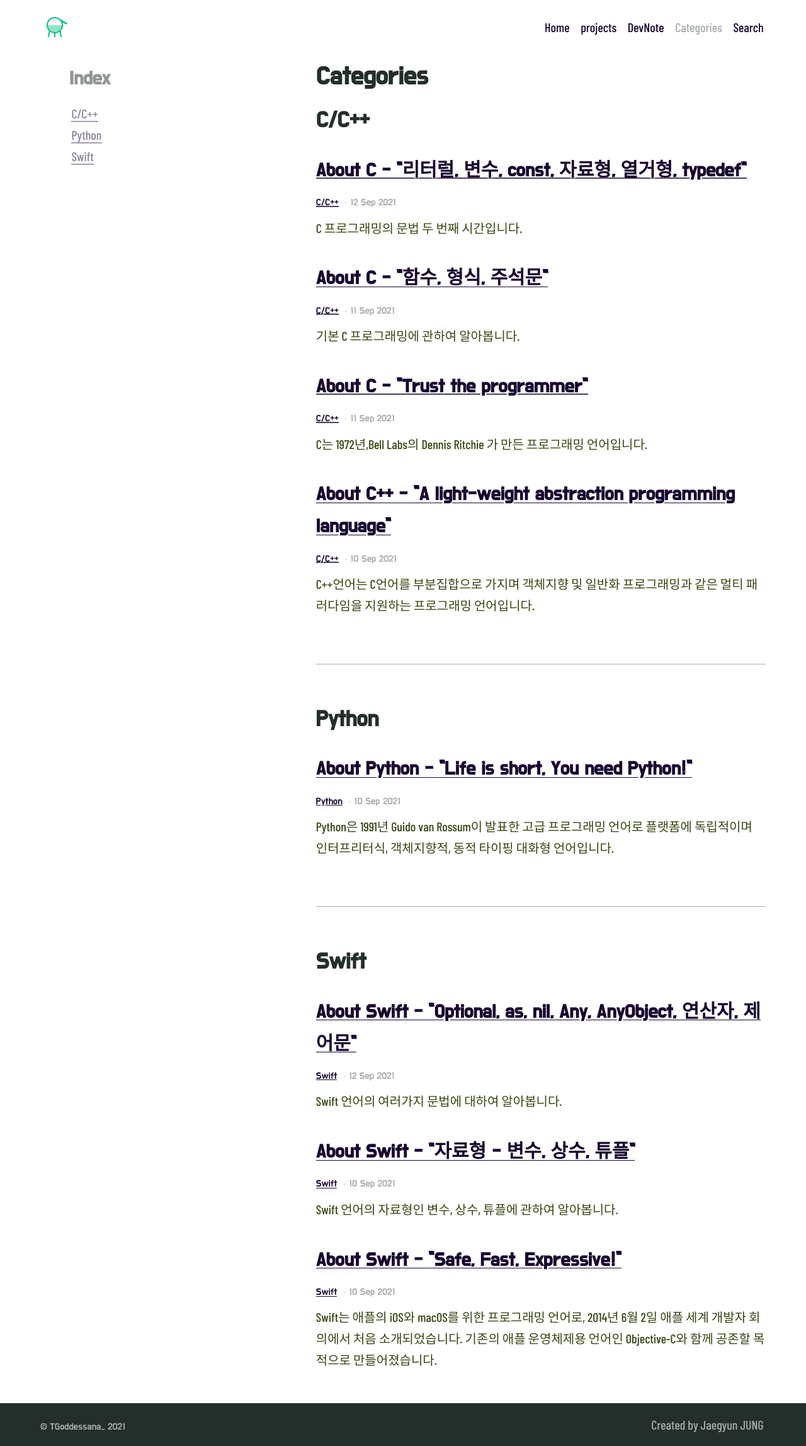
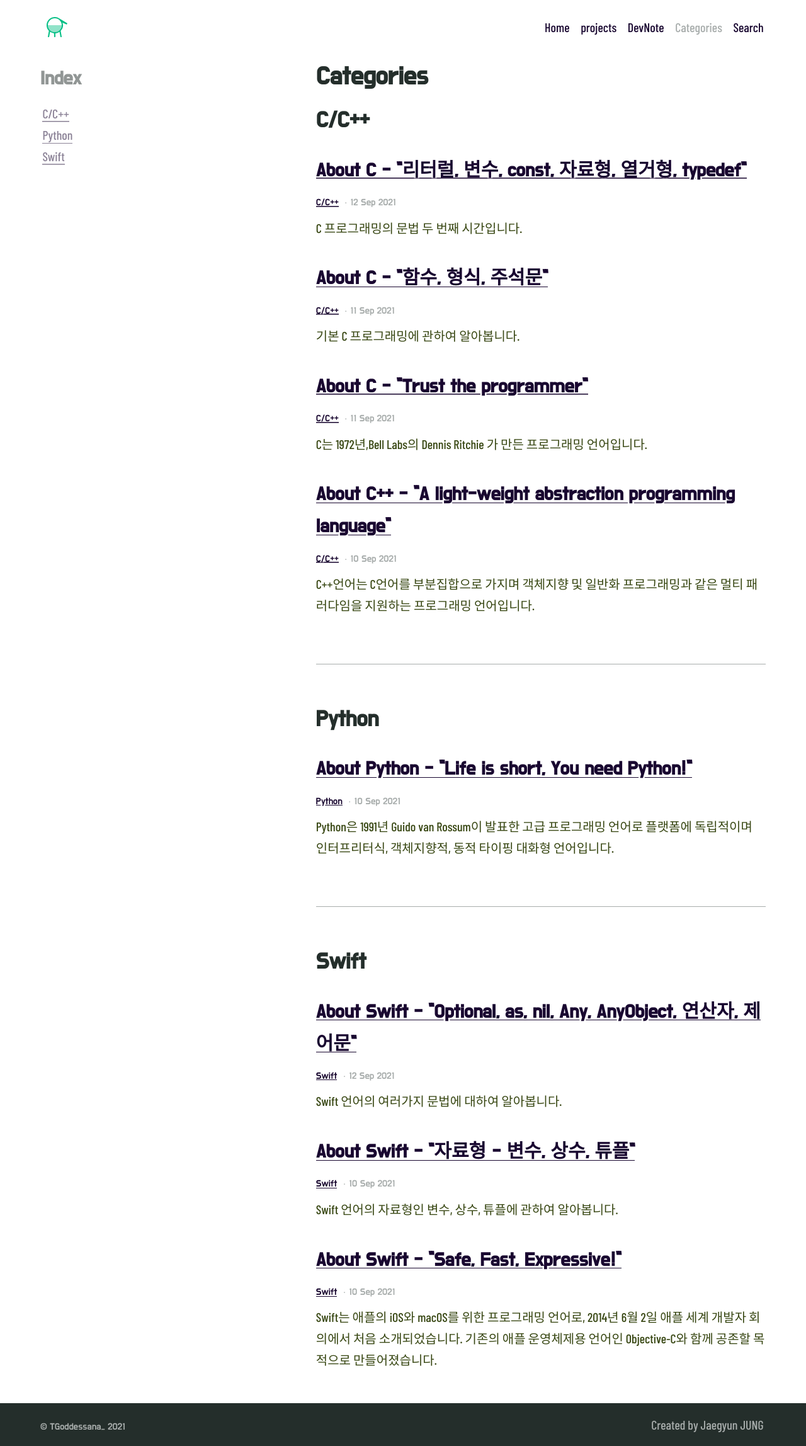
Before and after one commit to daviddarnes/alembic, a Jekyll site: the page built from categories.md, in a window 1280 px wide. Shown: the whole page at 63% size. Built offline with Jekyll 4.4.1, drawn with Linux system fonts in a browser that asks for light colours; some web fonts are replaced.

Commit message:
Update _theme.scss

```diff
--- a/_sass/_theme.scss
+++ b/_sass/_theme.scss
@@ -157,7 +157,7 @@ body {
       top: 0;
     }
     &--left {
-      margin-left: 4%;
+      margin-left: 0%;
       margin-right: 4%;
       order: -1;
     }
```
